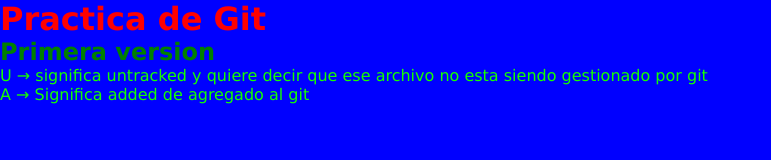
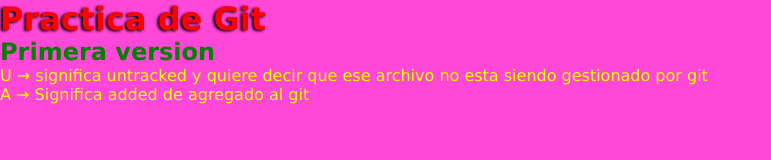
Before and after one commit to GonzaloCiancio/practicaGit, a plain HTML site: page index.html in a window 1280 px wide. Shown: the whole page, without its empty margins (0-771 px from the left). Drawn offline with Linux system fonts and the light colour scheme.

Commit message:
belluchi css shadow

```diff
--- a/css/style.css
+++ b/css/style.css
@@ -6,17 +6,24 @@
   font-family: Verdana, Geneva, Tahoma, sans-serif;
 }
 
+h1 {
+}
+
 .rojo {
-  color: red;
+  color: rgb(255, 0, 0);
+  /* -webkit-text-stroke: 2px black; */
+  /* box-shadow: 0 0 40px; */
+  text-shadow: -2px 1px 3px black;
 }
 .verde {
   color: green;
 }
 
 body {
-  background: blue;
+  background: rgb(255, 72, 215);
 }
 
 p {
-  color: rgb(21, 255, 0);
+  /* text-shadow: -2px 1px 3px black; */
+  color: yellow;
 }
```
